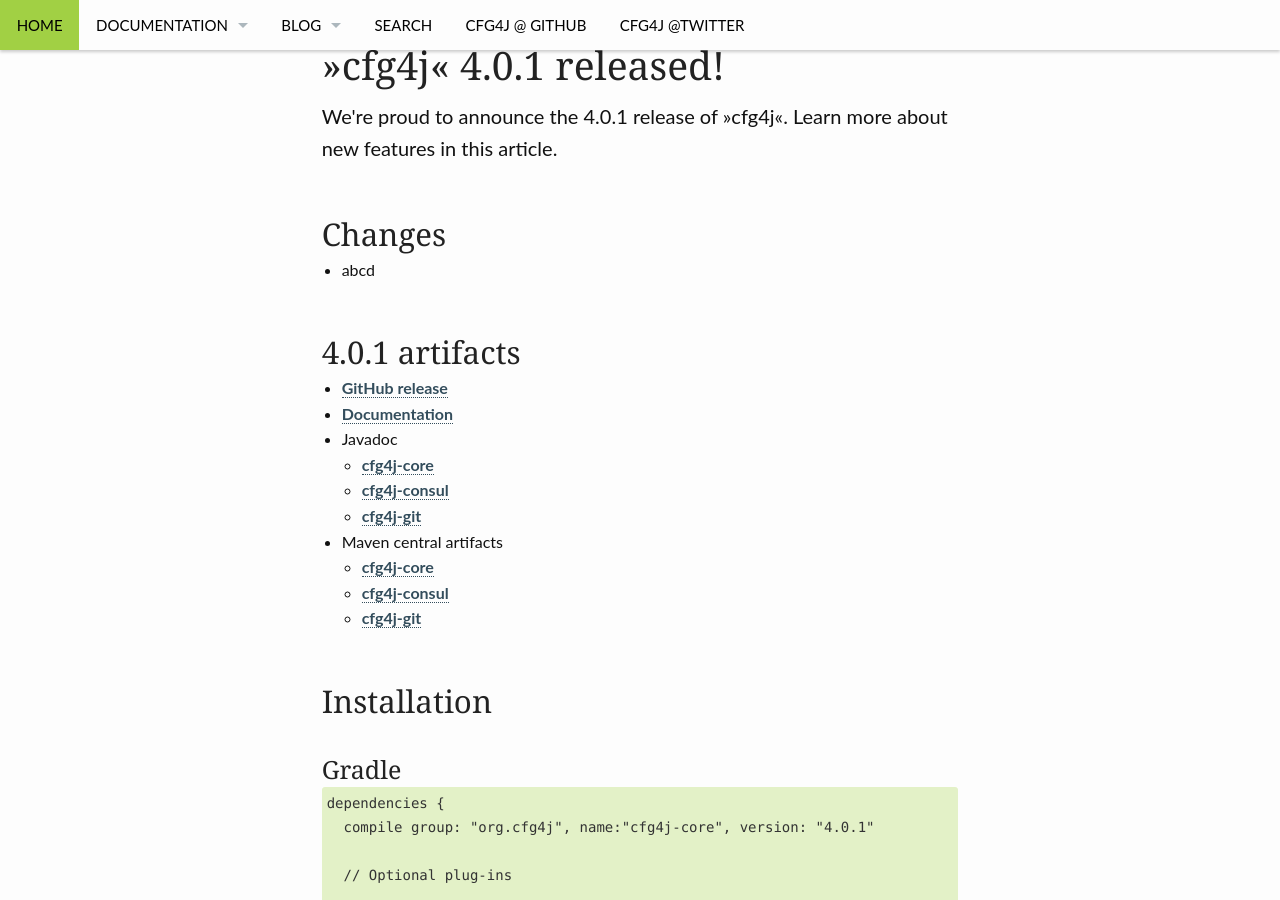
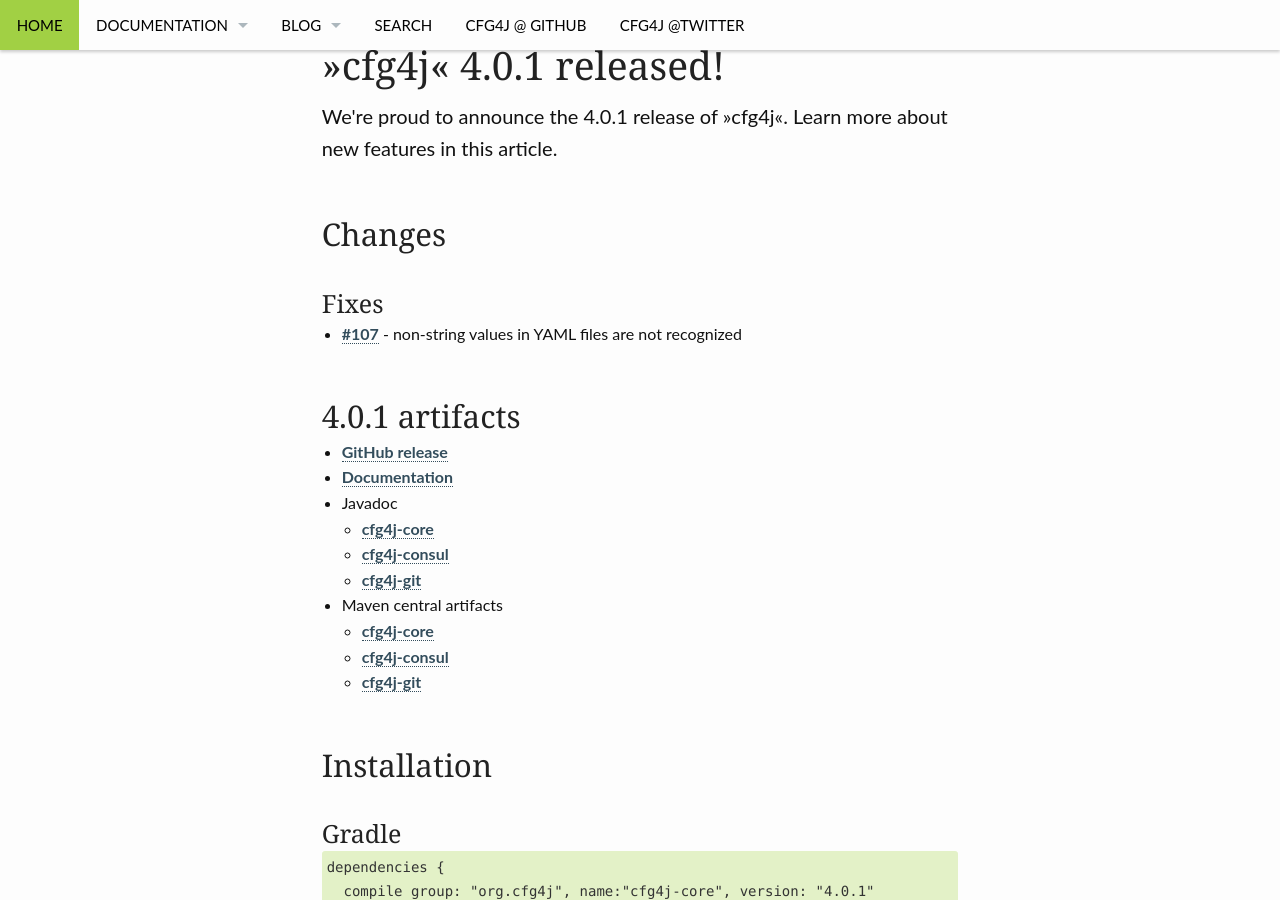
Before and after one commit to cfg4j/cfg4j.github.io, a Jekyll site: the page built from _posts/releases/2015-08-14-release_4_0_1.md, in a window 1280 px wide and 900 px high, scrolled down 317 px. Built offline with Jekyll 4.4.1, drawn with Linux system fonts in a browser that asks for light colours.

Commit message:
4.0.1 announcement

```diff
--- a/_posts/releases/2015-08-14-release_4_0_1.md
+++ b/_posts/releases/2015-08-14-release_4_0_1.md
@@ -25,4 +25,5 @@
 breadcrumb: true
 ---
 
-* abcd
+### Fixes
+* [#107](https://github.com/cfg4j/cfg4j/issues/107) - non-string values in YAML files are not recognized
```
